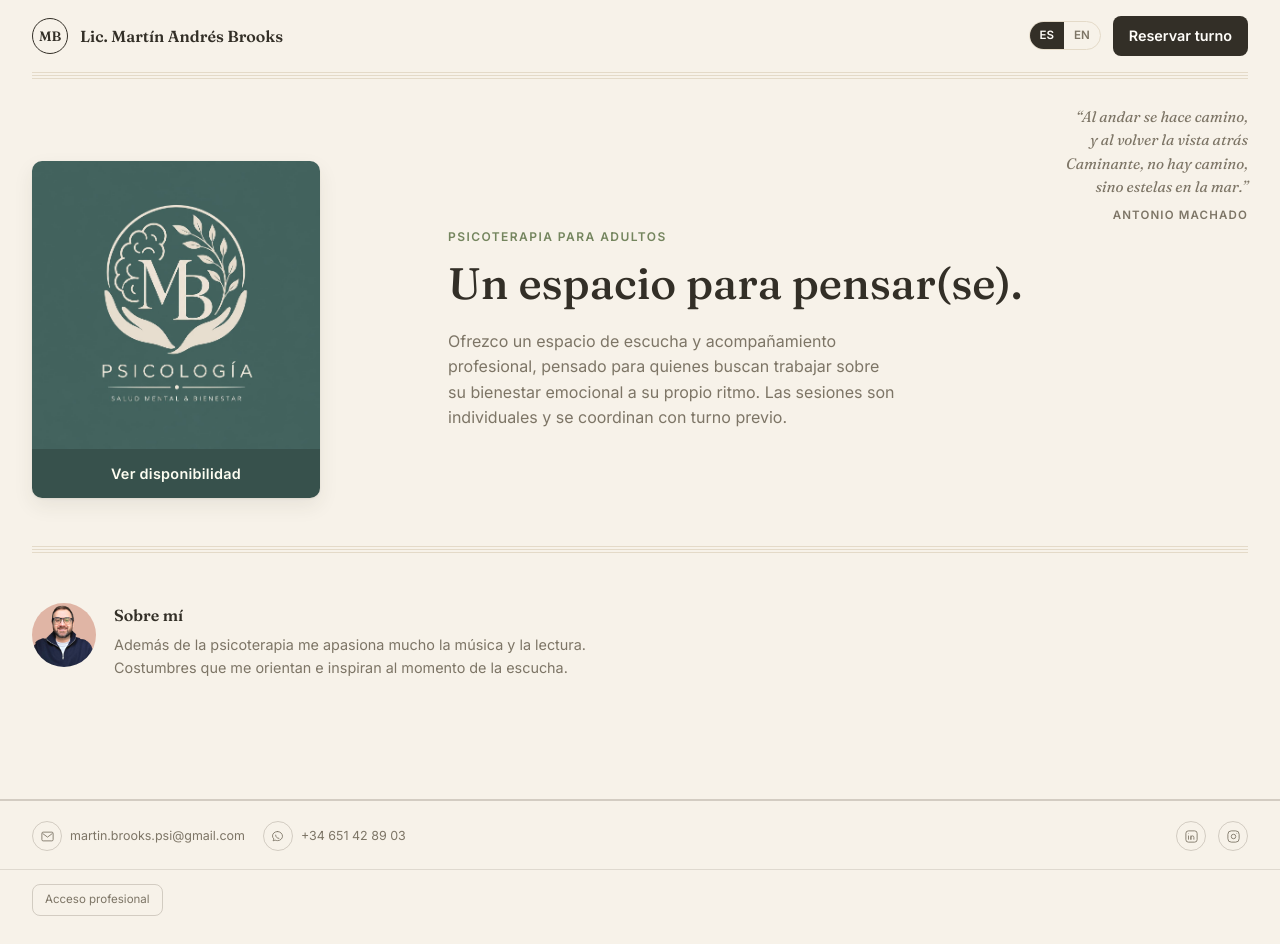
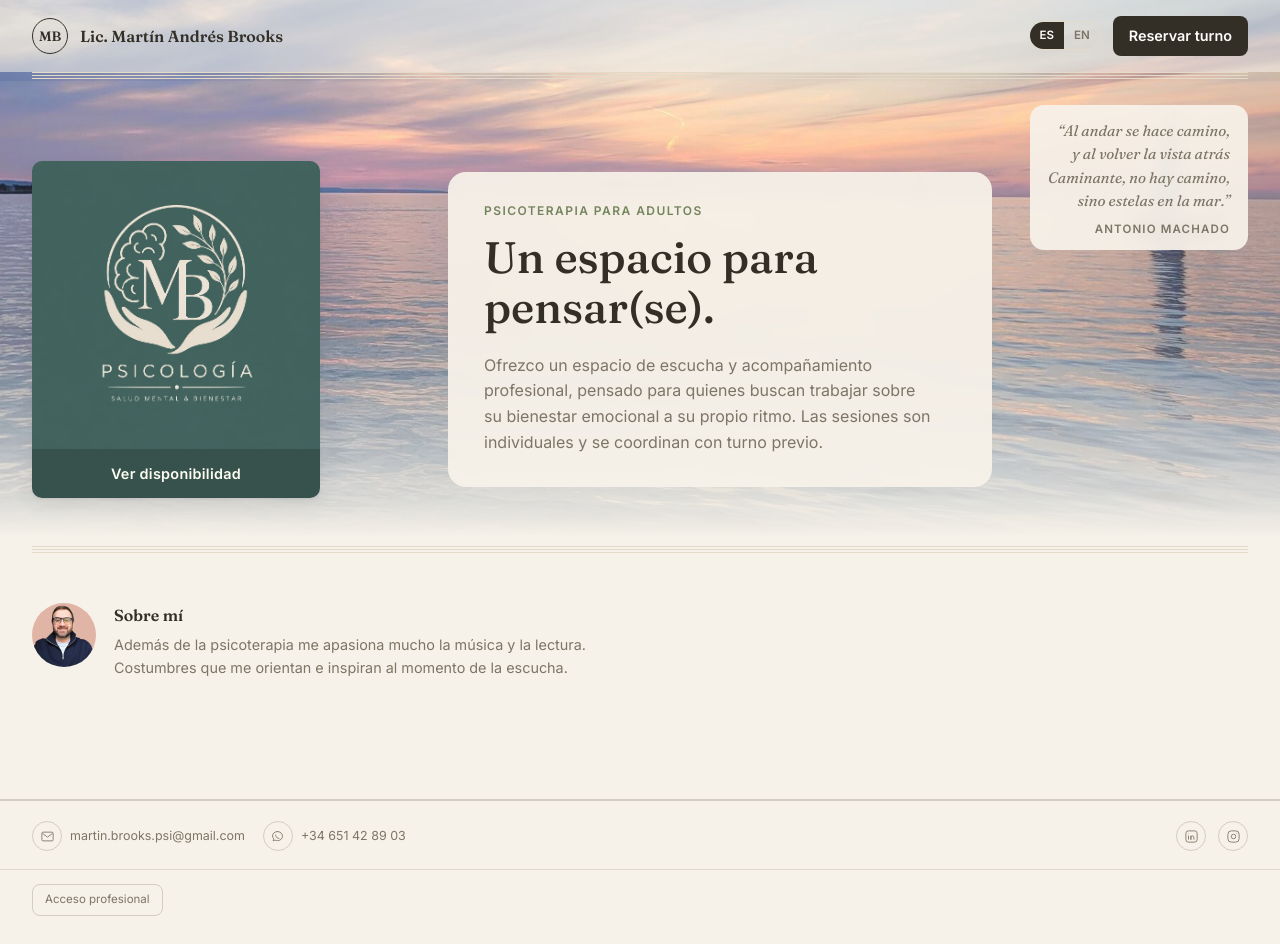
Before and after one commit to limonacio/martin, a plain HTML site: page index.html in a window 1280 px wide. Drawn offline with Linux system fonts and the light colour scheme.

Commit message:
Fondo de foto con parallax detras del header y hero

```diff
--- a/index.html
+++ b/index.html
@@ -155,15 +155,77 @@
      el resto del contenido (.wrap), así que ocupa solo esa franja del
      medio, no la página entera — igual que en la versión original. */
   .staff-divider--inner {
-    margin-block: 48px;
+    /* 8px + los 40px de padding de abajo del hero = los 48px de siempre. */
+    margin-block: 8px 48px;
+  }
+
+  /* ---------- Fondo de foto con parallax (header + hero) ----------
+     .top agrupa el header y el hero. Capas, de atrás para adelante:
+       1) .top-bg: la foto. Es 30% más alta que el bloque y JS la baja un
+          poco menos de lo que baja el scroll (efecto parallax). Las
+          clases son solo de fondo: no tocan el texto.
+       2) .hero-veil: un velo de color papel, casi transparente arriba y
+          opaco abajo, para que la foto se funda con el fondo de la página.
+     Para que el texto NO se trasluzca, el header y los bloques de texto
+     (.hero-text y .epigraph, más abajo) llevan su propio fondo papel casi
+     opaco: se lee igual que sobre fondo liso. */
+  .top {
+    position: relative;
+    overflow: hidden;
+    isolation: isolate;
+    flex: none;
+  }
+  .top-bg {
+    position: absolute;
+    left: 0;
+    right: 0;
+    top: -30%;
+    bottom: 0;
+    z-index: -1;
+    background: #c9d6ea url("/public/hero-mar.jpg") center 60% / cover no-repeat;
+    will-change: transform;
+  }
+  @media (max-width: 767px) {
+    /* En celular el bloque es alto y angosto: recorte vertical de la foto. */
+    .top-bg { background-image: url("/public/hero-mar-mobile.jpg"); background-position: 70% 55%; }
+  }
+  .top header { background: rgba(247,242,233,0.55); }
+  .hero-veil {
+    background: linear-gradient(to bottom, rgba(247,242,233,0.08), rgba(247,242,233,0.16) 55%, var(--sand));
   }
 
   /* ---------- Hero ---------- */
   .hero-main {
+    padding-top: 56px;
+    padding-bottom: 40px;
+  }
+  @media (min-width: 1024px) { .hero-main { padding-top: 80px; } }
+  /* Bloque de abajo (divisor + "Sobre mí"): ocupa el resto de la
+     pantalla para que el footer quede siempre al fondo. */
+  .about-main {
     flex: 1;
-    padding-block: 56px;
+    padding-bottom: 56px;
   }
-  @media (min-width: 1024px) { .hero-main { padding-block: 80px; } }
+  @media (min-width: 1024px) { .about-main { padding-bottom: 80px; } }
+  /* Bloques de texto sobre la foto: fondo papel casi opaco + un poco de
+     desenfoque, para que no se vea nada de la foto "a través" de las letras. */
+  .hero-text,
+  .epigraph {
+    background: rgba(247,242,233,0.94);
+    -webkit-backdrop-filter: blur(8px);
+    backdrop-filter: blur(8px);
+  }
+  .hero-text {
+    padding: 22px 22px 24px;
+    border-radius: 18px;
+  }
+  @media (min-width: 640px) {
+    .hero-text {
+      padding: 30px 36px 32px;
+      max-width: 34rem;
+      justify-self: start;
+    }
+  }
 
   /* ---------- Epígrafe (como en los libros) ----------
      Cita al margen superior derecho: versos en cursiva y el autor abajo,
@@ -174,6 +236,8 @@
   .epigraph {
     margin: 0 0 32px auto;
     max-width: 19rem;
+    padding: 14px 18px 12px;
+    border-radius: 14px;
     text-align: right;
     color: var(--ink-muted);
   }
@@ -430,6 +494,9 @@
 </head>
 <body>
 
+<div class="top">
+<div class="top-bg" aria-hidden="true"></div>
+
 <header>
   <div class="header-row1">
     <div class="brand-group">
@@ -452,6 +519,7 @@
 
 <div class="staff-divider staff-divider--header"></div>
 
+<div class="hero-veil">
 <main class="wrap hero-main">
   <!-- Epígrafe: Antonio Machado, "Proverbios y cantares" (Campos de Castilla).
        Va siempre en español, sin data-i18n: es un verso, no se traduce. -->
@@ -485,7 +553,11 @@
       <span class="band" data-i18n="home.cta">Ver disponibilidad</span>
     </a>
   </div>
+</main>
+</div>
+</div><!-- /.top -->
 
+<main class="wrap about-main">
   <div class="staff-divider staff-divider--inner"></div>
 
   <div class="about">
@@ -647,6 +719,34 @@
     pressed = true;
     setBreathing(true);
   });
+
+  // Parallax de la foto de fondo del header: baja un 30% de lo que baja
+  // el scroll, así "se queda atrás" y parece más lejos. No usa
+  // background-attachment: fixed porque en iPhone no funciona. Si la
+  // persona tiene activado "reducir movimiento", la foto queda quieta.
+  var topEl = document.querySelector(".top");
+  var topBg = document.querySelector(".top-bg");
+  var reduceMotion = window.matchMedia("(prefers-reduced-motion: reduce)");
+  var parallaxQueued = false;
+
+  function updateParallax() {
+    parallaxQueued = false;
+    if (reduceMotion.matches) {
+      topBg.style.transform = "";
+      return;
+    }
+    var scrolled = Math.min(Math.max(window.scrollY, 0), topEl.offsetHeight);
+    topBg.style.transform = "translate3d(0," + (scrolled * 0.3) + "px,0)";
+  }
+
+  window.addEventListener("scroll", function () {
+    if (!parallaxQueued) {
+      parallaxQueued = true;
+      window.requestAnimationFrame(updateParallax);
+    }
+  }, { passive: true });
+  window.addEventListener("resize", updateParallax);
+  updateParallax();
 })();
 </script>
 
```
Also changed, not shown: public/hero-mar-mobile.jpg (added), public/hero-mar.jpg (added).
